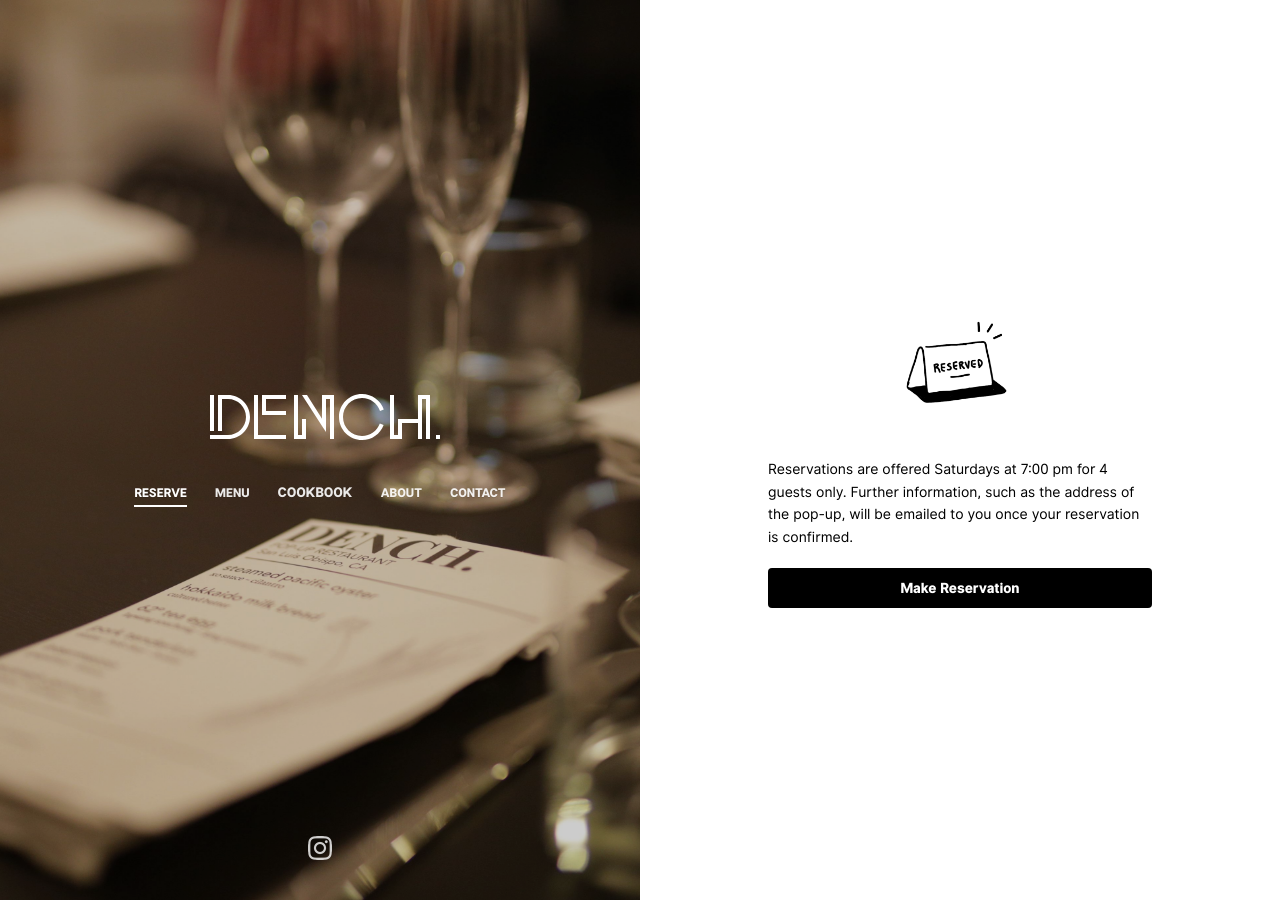
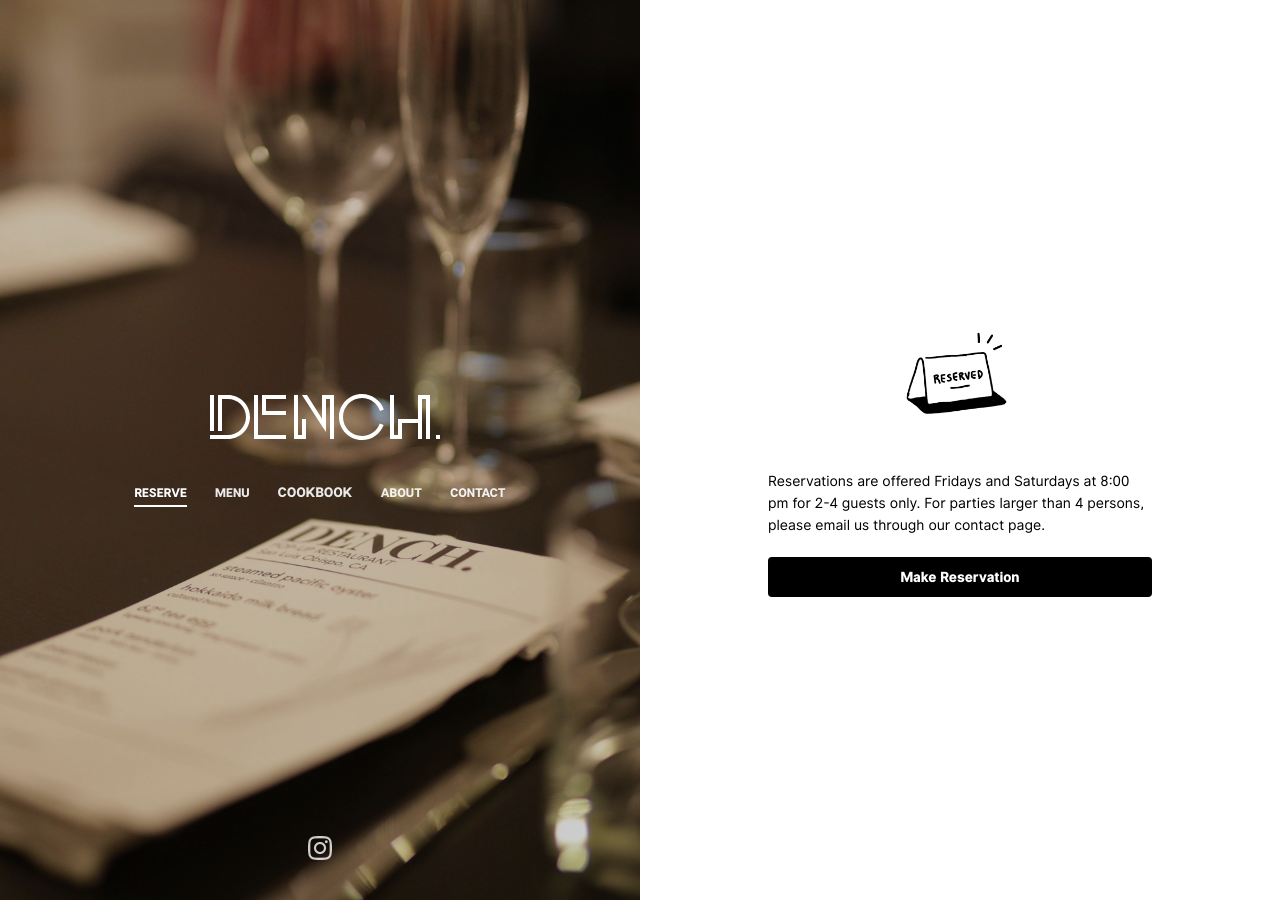
Before and after one commit to jwongdynasty/jwongdynasty.github.io, a Jekyll site: the page built from index.html, in a window 1280 px wide. Built offline with Jekyll 4.4.1, drawn with Linux system fonts in a browser that asks for light colours.

Commit message:
Update index.html

```diff
--- a/index.html
+++ b/index.html
@@ -9,7 +9,7 @@ title: Reserve
 <!-- <h3>DENCH. is FULLY BOOKED for the month of June!</h3>
 
 <p>Follow @jwongdynasty on Instagram for updates on when the next round of reservations will be released!</p> -->
-<p>Reservations are offered Saturdays at 7:00 pm for 4 guests only. Further information, such as the address of the pop-up, will be emailed to you once your reservation is confirmed.</p>
+<p>Reservations are offered Fridays and Saturdays at 8:00 pm for 2-4 guests only. For parties larger than 4 persons, please email us through our contact page.</p>
 
 <a class="btn btn-primary" href="https://www.exploretock.com/dench" target="blank">Make Reservation</a>
 
```
